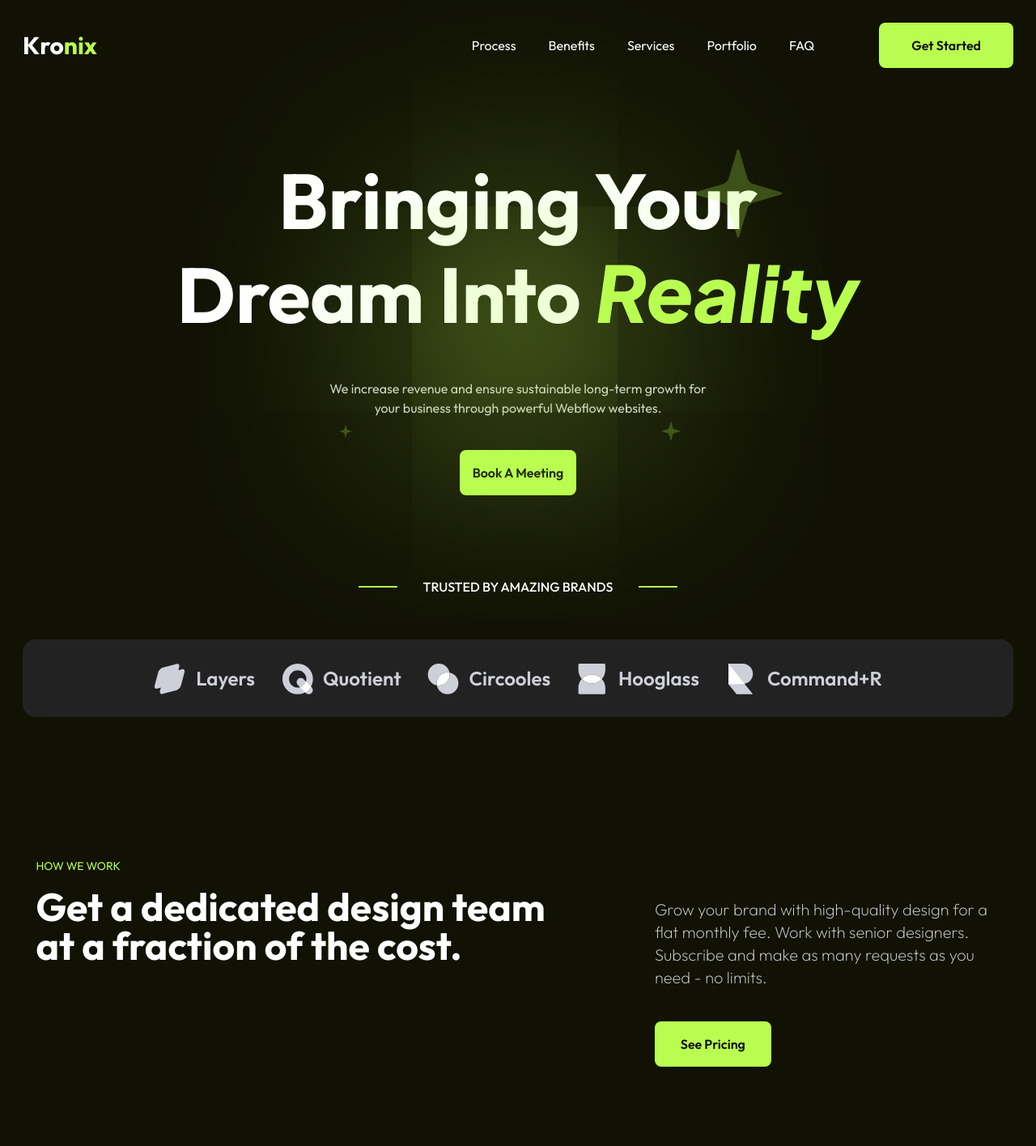
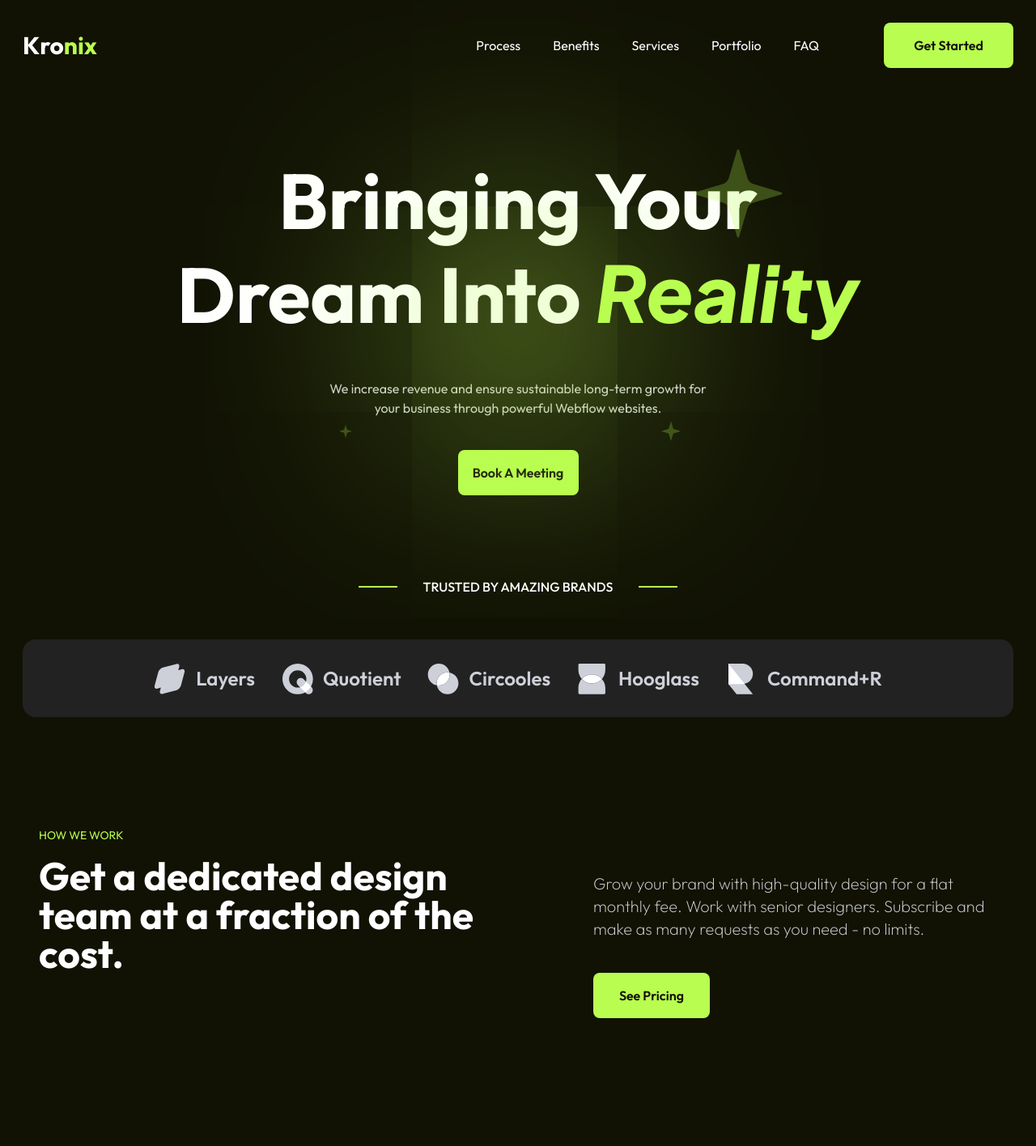
Before and after one commit to mehedihasanfaiyaz/kronix-saas, a React (Vite) app: page / in a window 1280 px wide. Shown: the top 1416 px of the page at 81% size. Built offline with nearby package versions, Linux system fonts and the light colour scheme.

Commit message:
fix(): margins

```diff
--- a/src/section/Capabilities.tsx
+++ b/src/section/Capabilities.tsx
@@ -10,26 +10,29 @@ export default function Capabilities() {
         {capabilitiesButtons.map((item) => (
           <Button
             key={item.name}
-            customStyles="px-10 py-3 text-sm"
+            customStyles="px-10 h-[49.19px] text-sm"
             text={item.name}
           />
         ))}
       </div>
-      <div className="flex items-center justify-evenly gap-20 py-16 text-start">
-        <div className="flex w-1/2 flex-col">
+      <div className="mx-12 flex items-center justify-evenly gap-20 py-16 text-start">
+        <div className="flex w-[606px] flex-col">
           <span className="text-sm font-light text-primary">BENEFITS</span>
           <h1 className="mt-4 text-5xl font-bold">
             The design subscription that connects you to your dream team{" "}
           </h1>
         </div>
-        <div className="flex w-2/6 translate-y-20 flex-col pb-16">
+        <div className="flex w-[536px] translate-y-20 flex-col pb-16">
           <p className="mt-4 text-xl font-extralight opacity-80">
             A subscription can alleviate the stress of staffing, managing
             expenses, or make design calls like a Creative Director. We partner
             with you to ensure that your design elevates your brand to new
             levels.
           </p>
-          <Button text="See Pricing" customStyles="px-2 py-4 w-36 mt-10" />
+          <Button
+            text="See Pricing"
+            customStyles="w-[149px] h-[56px] w-36 mt-10"
+          />
         </div>
       </div>
       <div className="grid grid-cols-1 py-14 text-start sm:grid-cols-2 lg:grid-cols-3">
--- a/src/section/Header.tsx
+++ b/src/section/Header.tsx
@@ -28,7 +28,7 @@ export default function Header() {
               </li>
             ))}
           </ul>
-          <Button text="Get Started" customStyles="px-10 py-4" />
+          <Button text="Get Started" customStyles="w-[160px] h-[56px]" />
         </div>
       </div>
     </div>
--- a/src/section/Hero.tsx
+++ b/src/section/Hero.tsx
@@ -13,7 +13,7 @@ export default function Hero() {
           We increase revenue and ensure sustainable long-term growth for your
           business through powerful Webflow websites.
         </p>
-        <Button text="Book A Meeting" customStyles="mt-10 py-4 px-4" />
+        <Button text="Book A Meeting" customStyles="mt-10 h-[56px] w-[149px]" />
 
         {/* Glow effect background */}
         <div className="glow absolute z-10 opacity-40"></div>
--- a/src/section/HowItWork.tsx
+++ b/src/section/HowItWork.tsx
@@ -5,20 +5,20 @@ import "../index.css";
 export default function HowItWorks() {
   return (
     <div className="pt-32 text-white">
-      <div className="flex items-center justify-evenly gap-20">
-        <div className="flex w-1/2 flex-col">
+      <div className="mx-12 flex items-center justify-evenly gap-20">
+        <div className="flex w-[606px] flex-col">
           <span className="text-sm text-primary">HOW WE WORK</span>
           <h1 className="mt-4 text-5xl font-bold">
             Get a dedicated design team at a fraction of the cost.
           </h1>
         </div>
-        <div className="flex w-2/6 translate-y-20 flex-col">
+        <div className="flex w-[500px] translate-y-12 flex-col">
           <p className="mt-4 text-xl font-extralight opacity-80">
             Grow your brand with high-quality design for a flat monthly fee.
             Work with senior designers. Subscribe and make as many requests as
             you need - no limits.
           </p>
-          <Button text="See Pricing" customStyles="px-2 py-4 w-36 mt-10" />
+          <Button text="See Pricing" customStyles="px-2 h-[56px] w-36 mt-10" />
         </div>
       </div>
       <div className="mx-8 mt-52 flex items-start justify-center pb-52">
```
